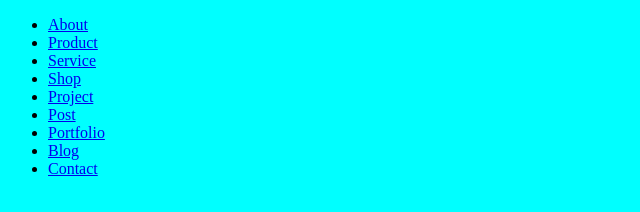
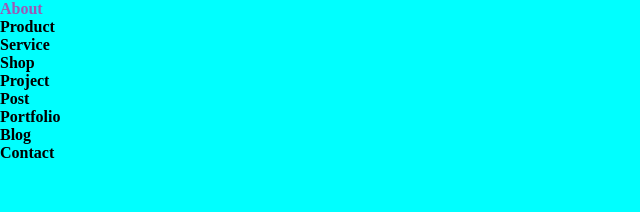
Before and after one commit to AndriiKot/ITech, a website built with Vite: page index.html in a window 1280 px wide. Shown: the whole page, without its empty margins (0-640 px from the left). Built offline with nearby package versions, Linux system fonts and the light colour scheme.

Commit message:
'Create__HTML-table' ! added links styles  !

```diff
--- a/index.html
+++ b/index.html
@@ -11,15 +11,15 @@
       <div class="logo"></div>
       <nav>
         <ul>
-          <li><a href="./pages/about/index.html">About</a></li>
-          <li><a href="./pages/product/index.html">Product</a></li>
-          <li><a href="./pages/service/index.html">Service</a></li>
-          <li><a href="./pages/shop/index.html">Shop</a></li>
-          <li><a href="./pages/project/index.html">Project</a></li>
-          <li><a href="./pages/post/index.html">Post</a></li>
-          <li><a href="./pages/portfolio/index.html">Portfolio</a></li>
-          <li><a href="./pages/blog/index.html">Blog</a></li>
-          <li><a href="./pages/contact/index.html">Contact</a></li>
+          <li><a class="link" href="./pages/about/index.html">About</a></li>
+          <li><a class="link" href="./pages/product/index.html">Product</a></li>
+          <li><a class="link" href="./pages/service/index.html">Service</a></li>
+          <li><a class="link" href="./pages/shop/index.html">Shop</a></li>
+          <li><a class="link" href="./pages/project/index.html">Project</a></li>
+          <li><a class="link" href="./pages/post/index.html">Post</a></li>
+          <li><a class="link" href="./pages/portfolio/index.html">Portfolio</a></li>
+          <li><a class="link" href="./pages/blog/index.html">Blog</a></li>
+          <li><a class="link" href="./pages/contact/index.html">Contact</a></li>
         </ul>
       </nav>
     </header>
--- a/pages/about/index.scss
+++ b/pages/about/index.scss
@@ -1,2 +1 @@
 @use "./../../style.scss" as *;
-@use "./../../styles/global.scss" as *;
--- a/pages/blog/index.scss
+++ b/pages/blog/index.scss
@@ -1,2 +1 @@
 @use "./../../style.scss" as *;
-@use "./../../styles/global.scss" as *;
--- a/pages/contact/index.scss
+++ b/pages/contact/index.scss
@@ -1,2 +1 @@
 @use "./../../style.scss" as *;
-@use "./../../styles/global.scss" as *;
--- a/pages/portfolio/index.scss
+++ b/pages/portfolio/index.scss
@@ -1,2 +1 @@
 @use "./../../style.scss" as *;
-@use "./../../styles/global.scss" as *;
--- a/pages/post/index.scss
+++ b/pages/post/index.scss
@@ -1,2 +1 @@
 @use "./../../style.scss" as *;
-@use "./../../styles/global.scss" as *;
--- a/pages/product/index.scss
+++ b/pages/product/index.scss
@@ -1,2 +1 @@
 @use "./../../style.scss" as *;
-@use "./../../styles/global.scss" as *;
--- a/pages/project/index.scss
+++ b/pages/project/index.scss
@@ -1,2 +1 @@
 @use "./../../style.scss" as *;
-@use "./../../styles/global.scss" as *;
--- a/pages/service/index.scss
+++ b/pages/service/index.scss
@@ -1,2 +1 @@
 @use "./../../style.scss" as *;
-@use "./../../styles/global.scss" as *;
--- a/pages/shop/index.scss
+++ b/pages/shop/index.scss
@@ -1,2 +1 @@
 @use "./../../style.scss" as *;
-@use "./../../styles/global.scss" as *;
--- a/style.scss
+++ b/style.scss
@@ -1,3 +1,5 @@
+@use "./styles/global.scss" as *;
+
 html {
   box-sizing: border-box;
 }
@@ -6,6 +8,12 @@ html {
 *::before,
 *::after {
   box-sizing: inherit;
+  margin: 0;
+  padding: 0;
+}
+
+a {
+  text-decoration: none;
 }
 
 body {
--- /dev/null
+++ b/styles/colors.scss
@@ -0,0 +1,4 @@
+:root {
+  --color-black: #000000;
+  --violet-color: #9b59b6;
+}
--- a/styles/global.scss
+++ b/styles/global.scss
@@ -1,2 +1,4 @@
 @use "./buttons";
 @use "./links";
+@use "./colors";
+@use "./variables";
--- a/styles/links.scss
+++ b/styles/links.scss
@@ -1,7 +1,11 @@
 .link {
-  color: blue;
-  text-decoration: none;
-  &:hover {
-    text-decoration: underline;
+  color: var(--color-black);
+  transition: var(--transition);
+  font-weight: bold;
+
+  &:hover,
+  &:active,
+  &:focus {
+    color: var(--violet-color);
   }
 }
--- /dev/null
+++ b/styles/variables.scss
@@ -0,0 +1,3 @@
+:root {
+    --transition: 0.3s;
+}
```
Also changed, not shown: README.md.
